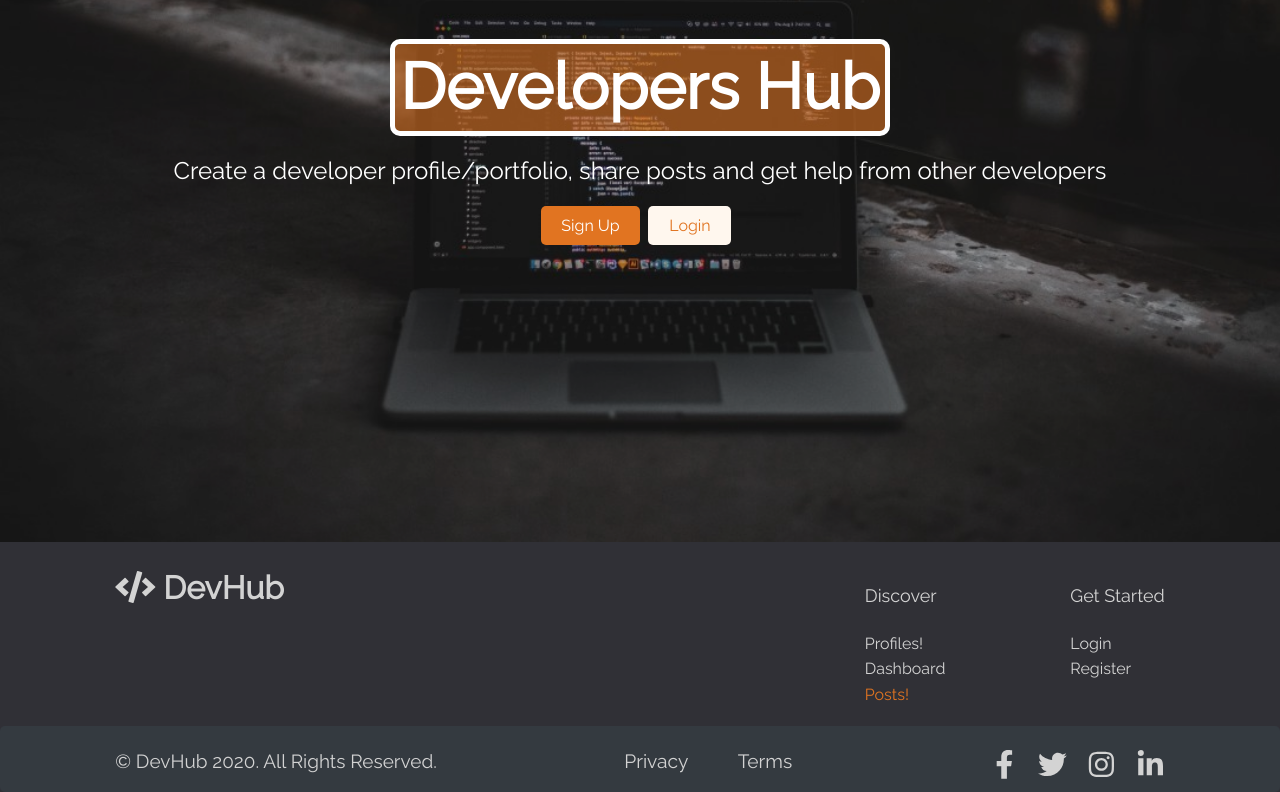
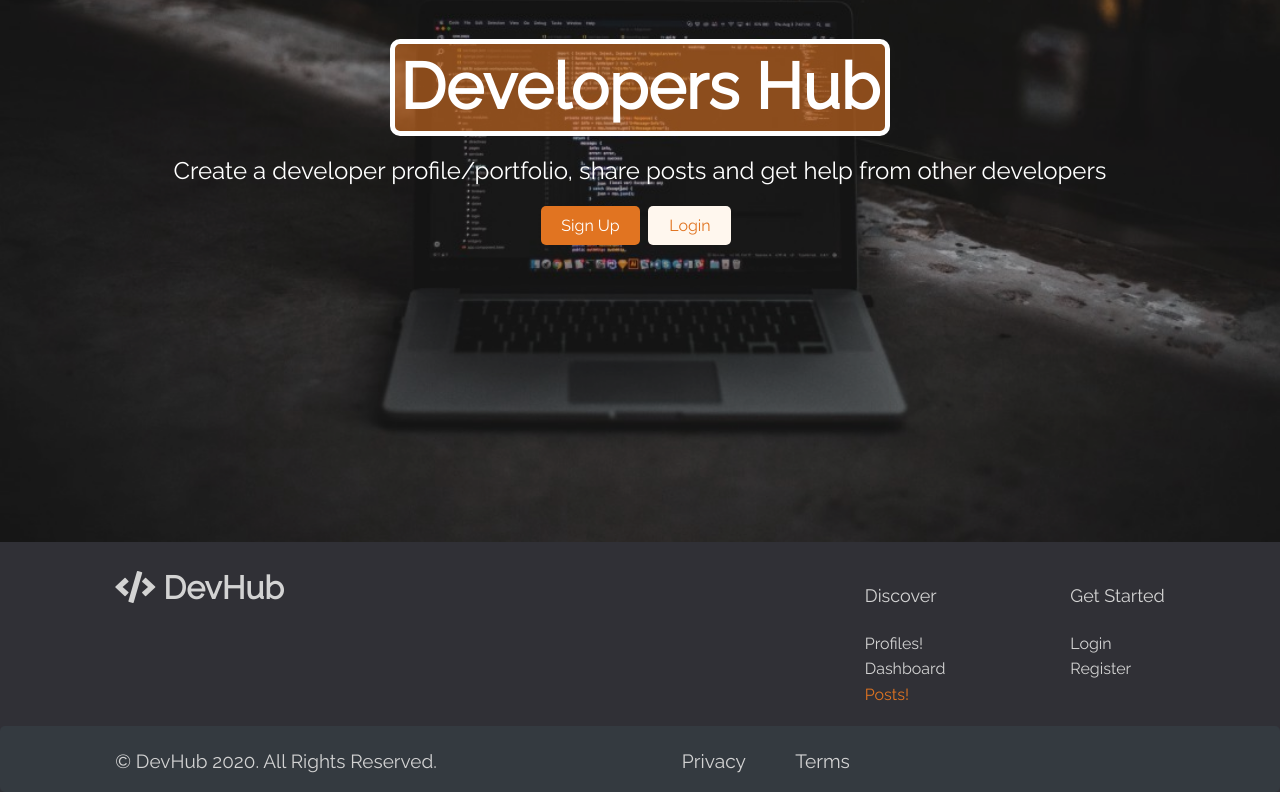
Before and after one commit to kazmiali/DevConnector, a React (Create React App) app in the folder client/: page / in a window 1280 px wide. Shown: the part 258-1050 px from the top of the page. Built offline with nearby package versions, Linux system fonts and the light colour scheme; no server answers.

Commit message:
some fixes and updates

```diff
--- a/client/package.json
+++ b/client/package.json
@@ -37,5 +37,5 @@
       "last 1 safari version"
     ]
   },
-  "proxy": "http://localhost:5000/"
+  "proxy": "http://localhost:3001/"
 }
--- a/client/src/components/layout/Footer/Footer.js
+++ b/client/src/components/layout/Footer/Footer.js
@@ -1,12 +1,12 @@
 import React from 'react';
 import { NavLink } from 'react-router-dom';
 
-import {
-    FaFacebookF,
-    FaTwitter,
-    FaInstagram,
-    FaLinkedinIn,
-} from 'react-icons/fa';
+// import {
+//     FaFacebookF,
+//     FaTwitter,
+//     FaInstagram,
+//     FaLinkedinIn,
+// } from 'react-icons/fa';
 
 import './Footer.css';
 
@@ -85,28 +85,28 @@ const Footer = () => (
                         href='https://www.facebook.com/etender'
                         target='blank'
                     >
-                        <FaFacebookF />
+                        {/* <FaFacebookF /> */}
                     </a>
                     <a
                         className='social-link'
                         target='blank'
                         href='https://twitter.com/etender'
                     >
-                        <FaTwitter />
+                        {/* <FaTwitter /> */}
                     </a>
                     <a
                         className='social-link'
                         target='blank'
                         href='https://www.instagram.com/etender'
                     >
-                        <FaInstagram />
+                        {/* <FaInstagram /> */}
                     </a>
                     <a
                         className='social-link'
                         target='blank'
                         href='https://pk.linkedin.com/etender'
                     >
-                        <FaLinkedinIn />
+                        {/* <FaLinkedinIn /> */}
                     </a>
                 </div>
             </div>
--- a/client/src/components/profile-form/EditProfile.js
+++ b/client/src/components/profile-form/EditProfile.js
@@ -49,7 +49,7 @@ const EditProfile = ({
             instagram:
                 loading || !profile.social ? '' : profile.social.instagram,
         });
-    }, [getCurrentProfile]);
+    }, [getCurrentProfile, loading, profile]);
 
     const {
         company,
```
Also changed, not shown: 1 other file (tests, documents, lock files or other folders).
